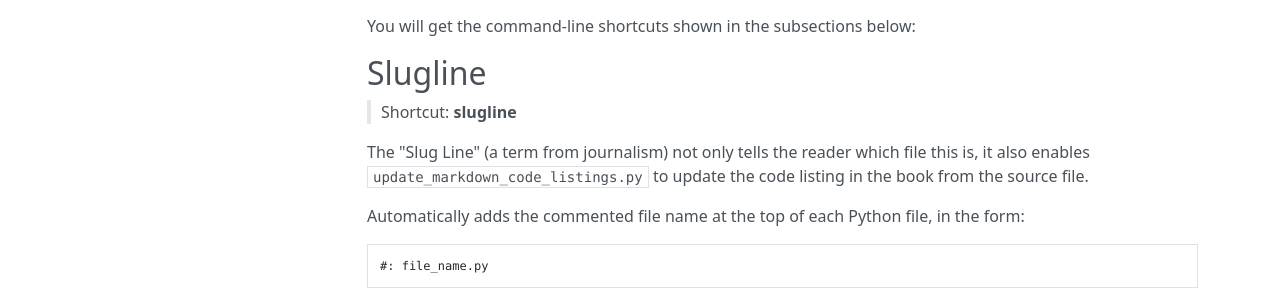
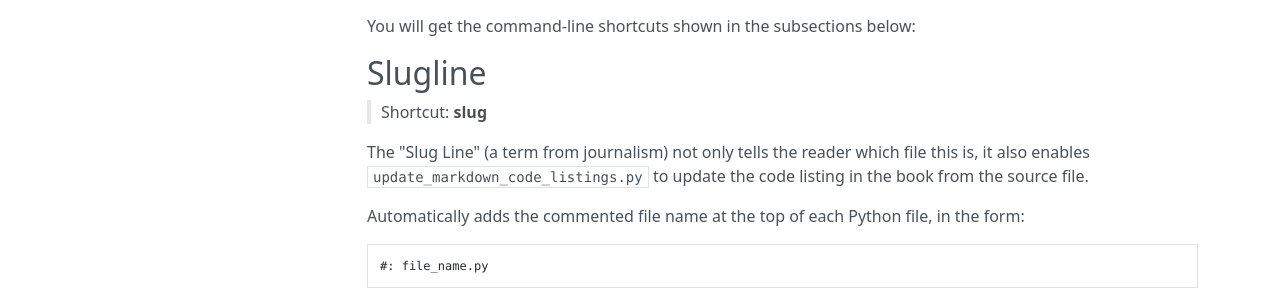
Before and after one commit to BruceEckel/pybooktools, an MkDocs documentation site: the page built from docs/index.md, in a window 1280 px wide and 900 px high. Shown: the part 448-744 px from the top of the window. Built offline with MkDocs 1.6.1, drawn with Linux system fonts in a browser that asks for light colours; nearby versions of some CDN libraries.

Commit message:
Update index.md

```diff
--- a/docs/index.md
+++ b/docs/index.md
@@ -20,7 +20,7 @@ You will get the command-line shortcuts shown in the subsections below:
 
 ## Slugline
 
-> Shortcut: **slugline**
+> Shortcut: **slug**
 
 The "Slug Line" (a term from journalism) not only tells the reader which file
 this is, it also enables `update_markdown_code_listings.py` to update the
```
